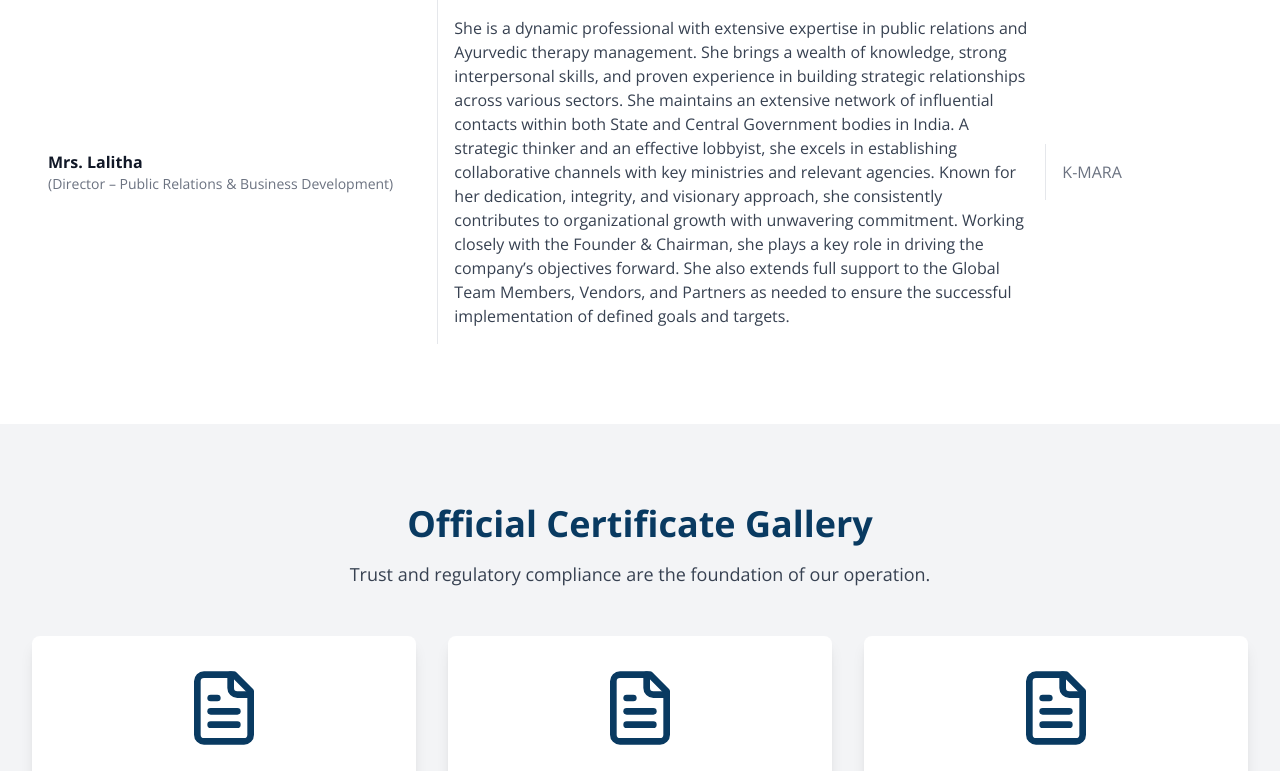
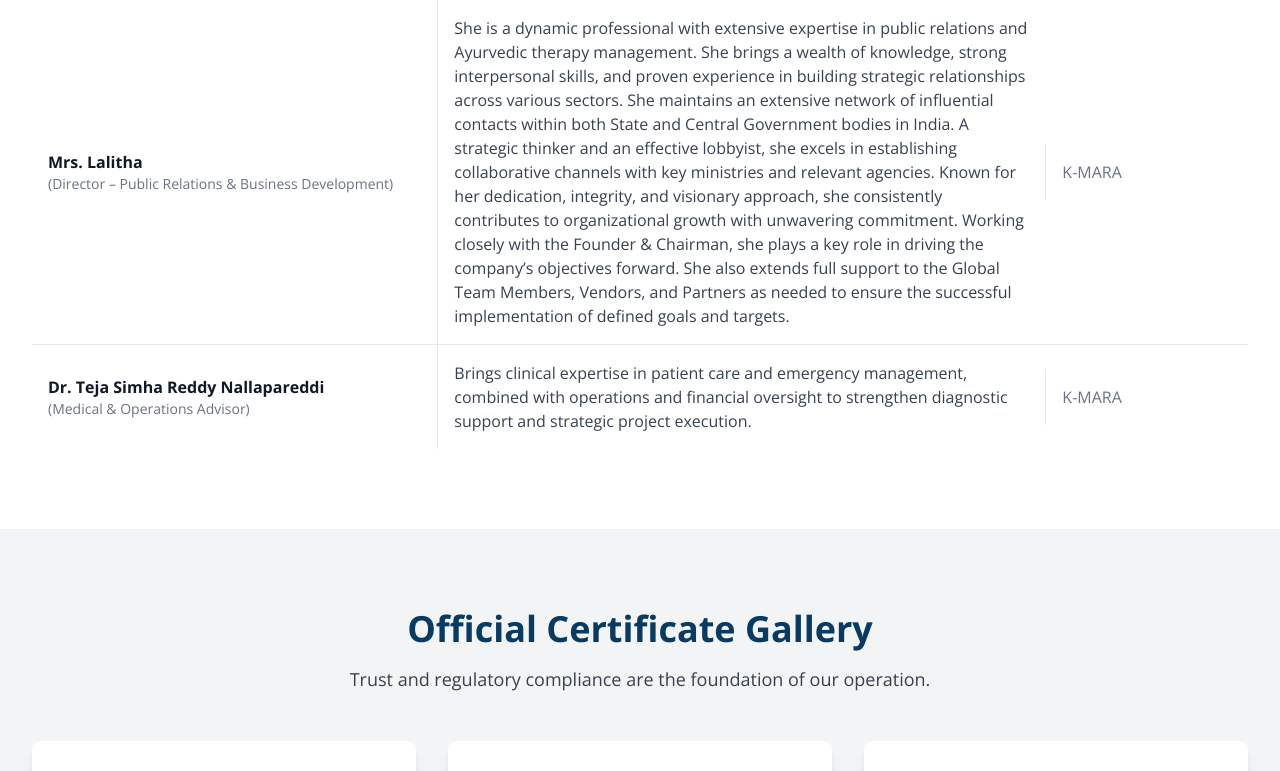
Before and after one commit to Matt-574/kmara, a React (Vite) app: page /india in a window 1280 px wide. Shown: the part 1502-2273 px from the top of the page. Built offline with nearby package versions, Linux system fonts and the light colour scheme.

Commit message:
feat(team): add Dr. Teja Simha Reddy Nallapareddi to About Us and India sections, update docs

```diff
--- a/src/components/aboutus/TeamGrid.tsx
+++ b/src/components/aboutus/TeamGrid.tsx
@@ -18,6 +18,7 @@ const TeamGrid: React.FC = () => {
     { name: "Mª Ángeles García", role: t('about_us.team.member2_role'), description: t('about_us.team.member2_desc'), image: '/images/M. Ángeles.png' },
     { name: "Mrs Lalitha", role: t('about_us.team.member3_role'), description: t('about_us.team.member3_desc'), image: '/images/Sra. Lalitha Sriram.jpg' },
     { name: "Mr. Raja Gopal Pabbathi", role: t('about_us.team.member4_role'), description: t('about_us.team.member4_desc'), image: '/images/Mr. Raja Gopal Pabbathi.png' },
+    { name: "Dr. Teja Simha Reddy Nallapareddi", role: t('about_us.team.member5_role'), description: t('about_us.team.member5_desc'), image: '/images/Dr. Teja Simha Reddy Nallapareddi.jpeg' },
   ];
 
   const [selectedId, setSelectedId] = useState<string | null>(null);
--- a/src/components/india/IndiaTeamTable.tsx
+++ b/src/components/india/IndiaTeamTable.tsx
@@ -18,6 +18,7 @@ const IndiaTeamTable: React.FC = () => {
         { name: t('india.team.member1_name'), value: t('india.team.member1_value'), source: "K-MARA" },
         { name: t('india.team.member9_name'), value: t('india.team.member9_value'), source: "K-MARA" },
         { name: t('india.team.member8_name'), value: t('india.team.member8_value'), source: "K-MARA" },
+        { name: t('india.team.member10_name'), value: t('india.team.member10_value'), source: "K-MARA" },
     ];
 
     return (
--- a/src/locales/en.json
+++ b/src/locales/en.json
@@ -150,6 +150,8 @@
       "member3_desc": "Mrs. Lalitha Sriram is a dynamic professional with extensive expertise in public relations and Ayurvedic therapy management. She brings a wealth of knowledge, strong interpersonal skills, and proven experience in building strategic relationships across various sectors. She maintains an extensive network of influential contacts within both State and Central Government bodies in India. A strategic thinker and an effective lobbyist, she excels in establishing collaborative channels with key ministries and relevant agencies. Known for her dedication, integrity, and visionary approach, she consistently contributes to organizational growth with unwavering commitment. Working closely with the Founder & Chairman, she plays a key role in driving the company’s objectives forward. She also extends full support to the Global Team Members, Vendors, and Partners as needed to ensure the successful implementation of defined goals and targets.",
       "member4_role": "Director & International Business Partner",
       "member4_desc": "Designation: STRATEGY & ADVISORY",
+      "member5_role": "Medical & Operations Advisor",
+      "member5_desc": "Compassionate and detail-oriented MBBS graduate with strong clinical exposure and hands-on experience in patient care, emergency management, and clinical documentation. Adept at clinical assessment, diagnosis support, and interdisciplinary collaboration. Demonstrates additional expertise in operations and financial management from startup experience, showcasing leadership and organizational skills.",
       "more_button": "Learn More"
     },
     "gallery": {
@@ -188,7 +190,9 @@
         "member8_name": "Mrs. Lalitha (Director – Public Relations & Business Development)",
         "member8_value": "She is a dynamic professional with extensive expertise in public relations and Ayurvedic therapy management. She brings a wealth of knowledge, strong interpersonal skills, and proven experience in building strategic relationships across various sectors. She maintains an extensive network of influential contacts within both State and Central Government bodies in India. A strategic thinker and an effective lobbyist, she excels in establishing collaborative channels with key ministries and relevant agencies. Known for her dedication, integrity, and visionary approach, she consistently contributes to organizational growth with unwavering commitment. Working closely with the Founder & Chairman, she plays a key role in driving the company’s objectives forward. She also extends full support to the Global Team Members, Vendors, and Partners as needed to ensure the successful implementation of defined goals and targets.",
         "member9_name": "Mr. Raja Gopal Pabbathi (Director & International Business Partner)",
-        "member9_value": "Key project investor. He brings his extensive executive vision to lead the strategy and advisory (STRATEGY & ADVISORY) for K-MARA CARE in India."
+        "member9_value": "Key project investor. He brings his extensive executive vision to lead the strategy and advisory (STRATEGY & ADVISORY) for K-MARA CARE in India.",
+        "member10_name": "Dr. Teja Simha Reddy Nallapareddi (Medical & Operations Advisor)",
+        "member10_value": "Brings clinical expertise in patient care and emergency management, combined with operations and financial oversight to strengthen diagnostic support and strategic project execution."
     },
     "gallery": {
         "title": "Official Certificate Gallery",
--- a/src/locales/es.json
+++ b/src/locales/es.json
@@ -149,7 +149,9 @@
       "member3_role": "Directora de Relaciones Públicas y Desarrollo de Negocios",
       "member3_desc": "Ella es una profesional dinámica con amplia experiencia en relaciones públicas y gestión de terapias ayurvédicas. Aporta una gran cantidad de conocimientos, sólidas habilidades interpersonales y una experiencia demostrada en la construcción de relaciones estratégicas en diversos sectores. Mantiene una extensa red de contactos influyentes dentro de los organismos gubernamentales tanto estatales como centrales en la India. Como pensadora estratégica y lobista eficaz, se destaca en establecer canales de colaboración con ministerios clave y agencias relevantes. Conocida por su dedicación, integridad y enfoque visionario, contribuye constantemente al crecimiento de la organización con un compromiso inquebrantable. Trabajando en estrecha colaboración con el Fundador y Presidente, desempeña un papel clave en el impulso de los objetivos de la empresa. También brinda apoyo total a los miembros del equipo global, proveedores y socios según sea necesario para garantizar la implementación exitosa de las metas y objetivos definidos.",
       "member4_role": "Director & International Business Partner",
-      "member4_desc": "Designation: STRATEGY & ADVISORY"
+      "member4_desc": "Designation: STRATEGY & ADVISORY",
+      "member5_role": "Asesor Médico y de Operaciones",
+      "member5_desc": "Graduado en Medicina (MBBS) con gran atención al detalle, fuerte exposición clínica y experiencia práctica en atención al paciente, manejo de emergencias y documentación clínica. Experto en evaluación clínica, apoyo diagnóstico y colaboración interdisciplinaria. Aporta experiencia adicional en gestión operativa y financiera en startups, destacando por sus habilidades organizativas y de liderazgo."
     },
     "gallery": {
       "title": "Galería de Certificados y Publicaciones",
@@ -187,7 +189,9 @@
         "member8_name": "Mrs. Lalitha (Directora de Relaciones Públicas y Desarrollo de Negocios)",
         "member8_value": "Ella es una profesional dinámica con amplia experiencia en relaciones públicas y gestión de terapias ayurvédicas. Aporta una gran cantidad de conocimientos, sólidas habilidades interpersonales y una experiencia demostrada en la construcción de relaciones estratégicas en diversos sectores. Mantiene una extensa red de contactos influyentes dentro de los organismos gubernamentales tanto estatales como centrales en la India. Como pensadora estratégica y lobista eficaz, se destaca en establecer canales de colaboración con ministerios clave y agencias relevantes. Conocida por su dedicación, integridad y enfoque visionario, contribuye constantemente al crecimiento de la organización con un compromiso inquebrantable. Trabajando en estrecha colaboración con el Fundador y Presidente, desempeña un papel clave en el impulso de los objetivos de la empresa. También brinda apoyo total a los miembros del equipo global, proveedores y socios según sea necesario para garantizar la implementación exitosa de las metas y objetivos definidos.",
         "member9_name": "Mr. Raja Gopal Pabbathi (Director & International Business Partner)",
-        "member9_value": "Inversor clave del proyecto. Aporta su amplia visión ejecutiva para liderar la estrategia y asesoramiento (STRATEGY & ADVISORY) de K-MARA CARE en la India."
+        "member9_value": "Inversor clave del proyecto. Aporta su amplia visión ejecutiva para liderar la estrategia y asesoramiento (STRATEGY & ADVISORY) de K-MARA CARE en la India.",
+        "member10_name": "Dr. Teja Simha Reddy Nallapareddi (Asesor Médico y de Operaciones)",
+        "member10_value": "Aporta su experiencia clínica en atención al paciente, manejo de emergencias y apoyo diagnóstico, combinada con su perspectiva en gestión operativa y financiera para la ejecución estratégica."
     },
     "gallery": {
         "title": "Galería de Certificados Oficiales",
```
Also changed, not shown: public/images/Dr. Teja Simha Reddy Nallapareddi.jpeg (added), 2 other files (tests, documents, lock files or other folders).
